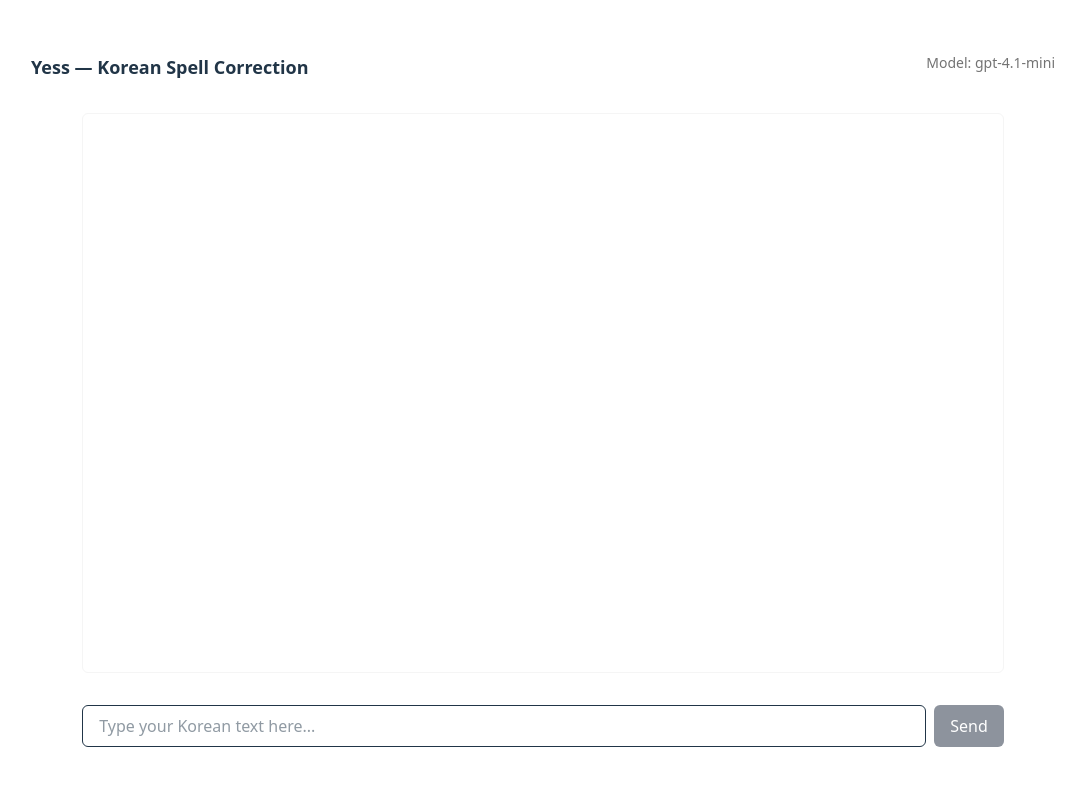
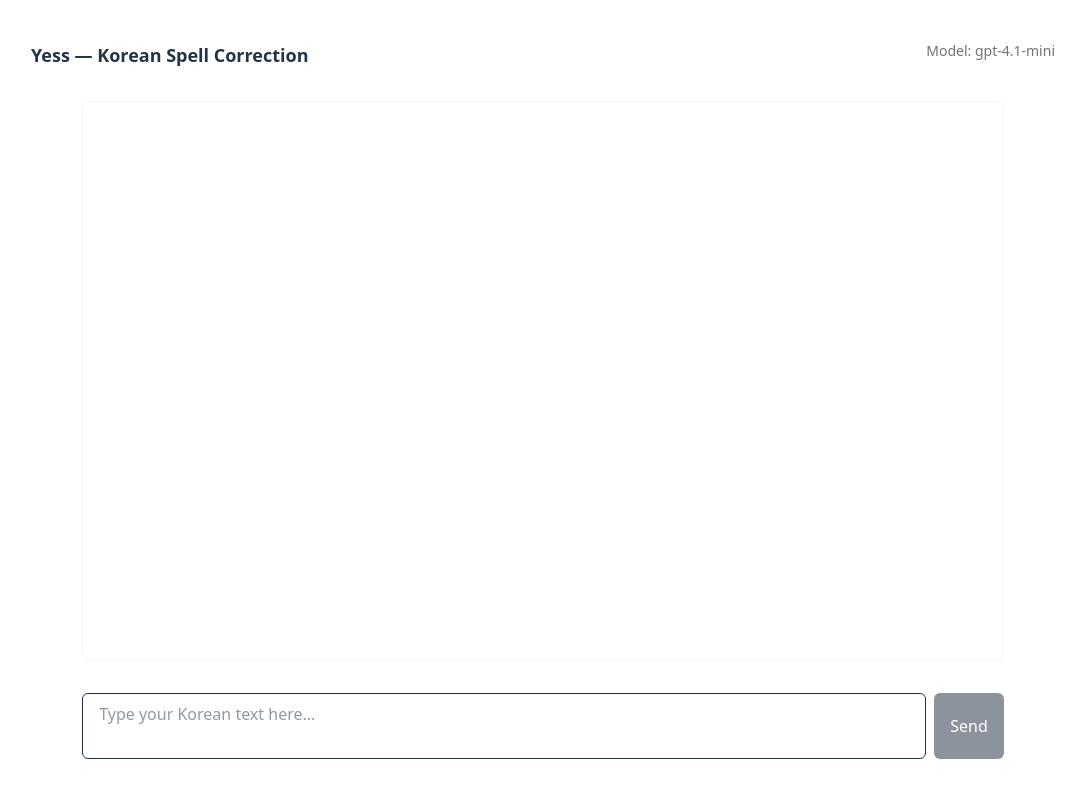
Before and after one commit to jynxxxxx/yess_editor, a React (Vite) app in the folder client/: page / in a window 1280 px wide. Shown: the whole page, without its empty margins (97-1182 px from the left). Built offline with nearby package versions, Linux system fonts and the light colour scheme.

Commit message:
update input ui to grow with user input

```diff
--- a/client/src/components/Chat.tsx
+++ b/client/src/components/Chat.tsx
@@ -8,7 +8,7 @@ export default function Chat() {
   const [messages, setMessages] = useState<Message[]>([]);
   const [input, setInput] = useState("");
   const { streaming, currentTokens, result, start } = useSSEChat();
-  const inputRef = useRef<HTMLInputElement | null>(null);
+  const textareaRef = useRef<HTMLTextAreaElement | null>(null);
   const chatContainerRef = useRef<HTMLDivElement>(null);
   const newestMsgRef = useRef<HTMLDivElement | null>(null);
 
@@ -59,7 +59,7 @@ export default function Chat() {
       });
     });
     setInput("");
-    inputRef.current?.focus();
+    textareaRef.current?.focus();
     console.log("Message sent:", messages);
   }
 
@@ -111,22 +111,40 @@ export default function Chat() {
         <footer className="py-4 w-9/10 mx-auto">
           <div ref={newestMsgRef} />
           <div className="flex gap-2">
-            <input
-              ref={inputRef}
+            <textarea
+              ref={textareaRef}
               value={input}
-              onChange={(e) => setInput(e.target.value)}
+              onChange={(e) => {
+                setInput(e.target.value)
+                const el = e.target;
+                el.style.height = "auto";
+                el.style.height = `${Math.min(el.scrollHeight, 192)}px`; // max ~12rem (≈9 lines)
+              }}
               disabled={streaming}
               onKeyDown={(e) => {
                 if (e.key === "Enter" && !e.shiftKey) {
                   e.preventDefault();
                   send();
+
+                  // reset height after submit
+                  if (textareaRef.current) {
+                    textareaRef.current.style.height = "2.5rem";
+                  }
                 }
               }}
               placeholder="Type your Korean text here..."
-              className="flex-1 px-4 py-2 border rounded-md focus:outline-none"
+              className="flex-1 px-4 py-2 border rounded-md focus:outline-none resize-none"
             />
             <button
-              onClick={send}
+              onClick={(e) => {
+                e.preventDefault();
+                send();
+
+                // reset height after submit
+                if (textareaRef.current) {
+                  textareaRef.current.style.height = "2.5rem";
+                }
+              }}
               disabled={streaming || input.trim() === ""}
               className="px-4 py-2 rounded-md bg-slate-800 text-white disabled:opacity-50"
             >
```
